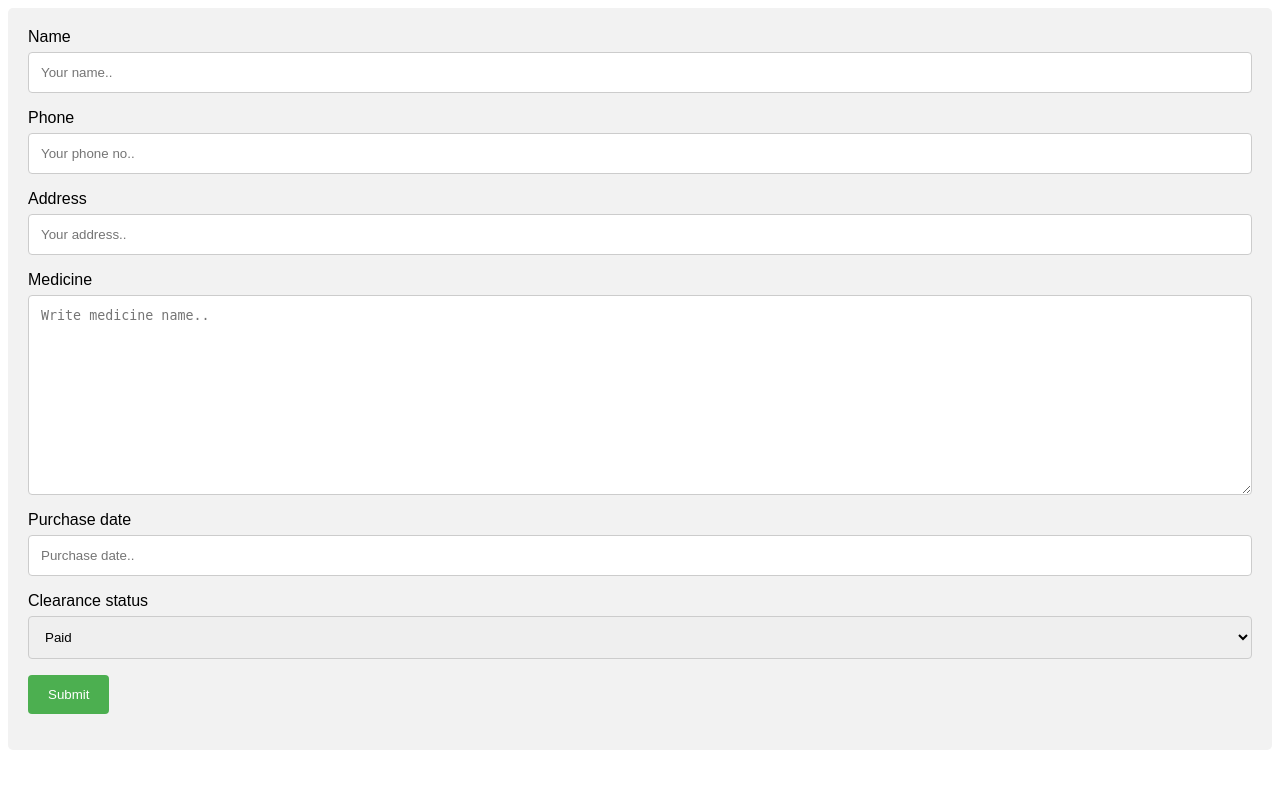
After one commit to uditseven/glaxo, a Django app: template core/templates/user.html in a window 1280 px wide. The commit adds this page. Run offline with Django 3.2, Linux system fonts and the light colour scheme; the template is opened without the code that fills it, so the values that code supplies are empty.

Commit message:
new html page added

```diff
--- a/core/models.py
+++ b/core/models.py
@@ -4,7 +4,7 @@ from django.utils.timezone import now
 
 class Purchase(models.Model):
     name = models.CharField(max_length=20)
-    phone = models.IntegerField(max_length=20)
+    phone = models.IntegerField()
     address = models.CharField(max_length=20)
     medicine = models.CharField(max_length=120)
     purchase_date = models.DateTimeField(default=now, editable=True)
--- /dev/null
+++ b/core/static/css/form_demo.css
@@ -0,0 +1,32 @@
+body {font-family: Arial, Helvetica, sans-serif;}
+        * {box-sizing: border-box;}
+
+        input[type=text], select, textarea {
+          width: 100%;
+          padding: 12px;
+          border: 1px solid #ccc;
+          border-radius: 4px;
+          box-sizing: border-box;
+          margin-top: 6px;
+          margin-bottom: 16px;
+          resize: vertical;
+        }
+
+        input[type=submit] {
+          background-color: #4CAF50;
+          color: white;
+          padding: 12px 20px;
+          border: none;
+          border-radius: 4px;
+          cursor: pointer;
+        }
+
+        input[type=submit]:hover {
+          background-color: #45a049;
+        }
+
+        .container {
+          border-radius: 5px;
+          background-color: #f2f2f2;
+          padding: 20px;
+        }
--- a/core/templates/base.html
+++ b/core/templates/base.html
@@ -32,13 +32,7 @@
         </div>
       </nav>
 
-      <div class="container">
 
-        {% block body %}
-
-        {% endblock %}
-
-      </div>
 
 </body>
 
--- /dev/null
+++ b/core/templates/user.html
@@ -0,0 +1,48 @@
+<html>
+
+
+<head>
+        <meta name="viewport" content="width=device-width, initial-scale=1">
+        <link rel="stylesheet" href='/css/form_demo.css'>
+</head>
+
+<body>
+        <div class="container">
+                <form action="action_page.php">
+
+                  <label for="name">Name</label>
+                  <input type="text" id="name" name="name" placeholder="Your name..">
+
+                  <label for="phone">Phone</label>
+                  <input type="text" id="phone" name="phone" placeholder="Your phone no..">
+
+                  <label for="address">Address</label>
+                  <input type="text" id="address" name="address" placeholder="Your address..">
+
+                  <label for="Medicine">Medicine</label>
+                  <textarea id="Medicine" name="Medicine" placeholder="Write medicine name.." style="height:200px"></textarea>
+
+                  <label for="Purchase_date">Purchase date</label>
+                  <input type="text" id="Purchase_date" name="Purchase_date" placeholder="Purchase date..">
+
+                  <label for="clearance_status">Clearance status</label>
+                  <select id="clearance_status" name="clearance_status">
+                    <option value="paid">Paid</option>
+                    <option value="unpaid">Unpaid</option>
+
+                  </select>
+
+                  <input type="submit" value="Submit">
+
+
+
+                </form>
+              </div>
+
+
+
+</body>
+
+
+
+</html>
--- a/core/views.py
+++ b/core/views.py
@@ -1,6 +1,7 @@
 from django.shortcuts import render
-
+from .models import Purchase
 # Create your views here.
 
 def index(request):
-    return render(request, 'index.html')
+    orders = Purchase.objects.all()
+    return render(request, 'index.html', {'orders': orders})
```
Also changed, not shown: core/templates/index.html (+23 -3 lines).
